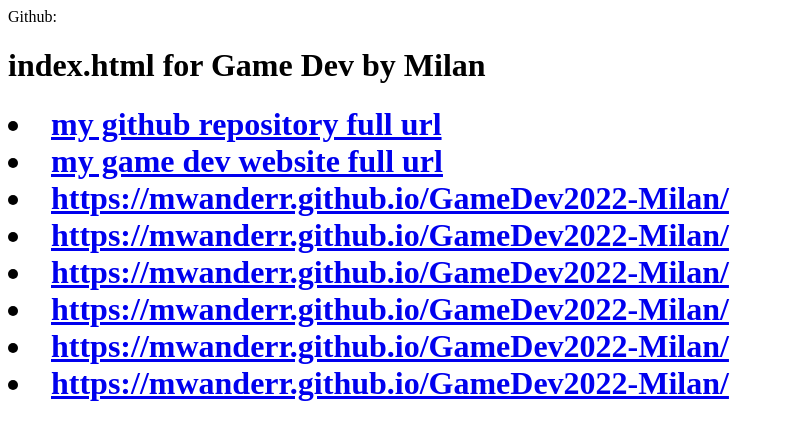
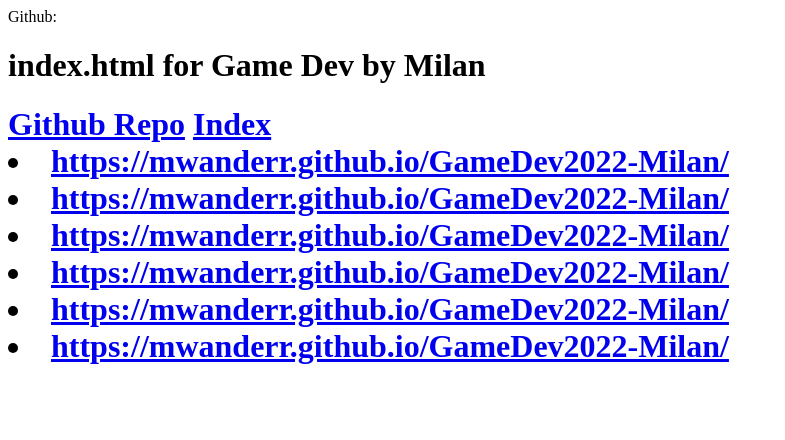
Before and after one commit to mwanderr/GameDev2022-Milan, a plain HTML site: page public/index.html in a window 1280 px wide. Shown: the whole page, without its empty margins (0-785 px from the left). Drawn offline with Linux system fonts and the light colour scheme.

Commit message:
Update index.html

```diff
--- a/public/index.html
+++ b/public/index.html
@@ -3,8 +3,8 @@ Github:
 <h1 algin=center>index.html for Game Dev by Milan <h1>
 
 
- <li><a href="https://github.com/mwanderr/GameDev2022-Milan">my github repository full url</a>
- <li><a href="https://mwanderr.github.io/GameDev2022-Milan/">my game dev website full url</a>
+<a href="https://github.com/mwanderr/GameDev2022-Milan">Github Repo</a>
+<a href="https://mwanderr.github.io/GameDev2022-Milan/">Index</a>
 
 
 
```
